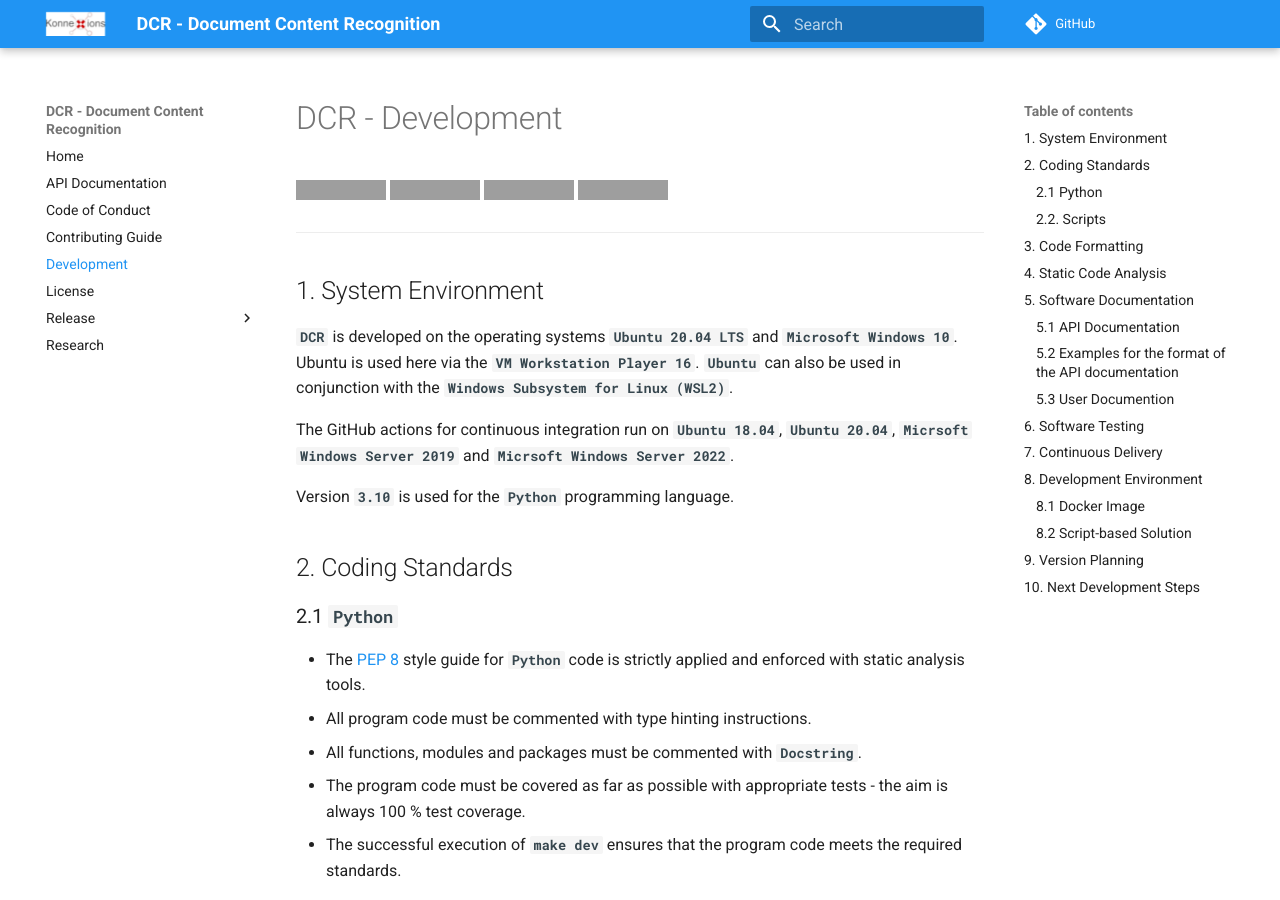
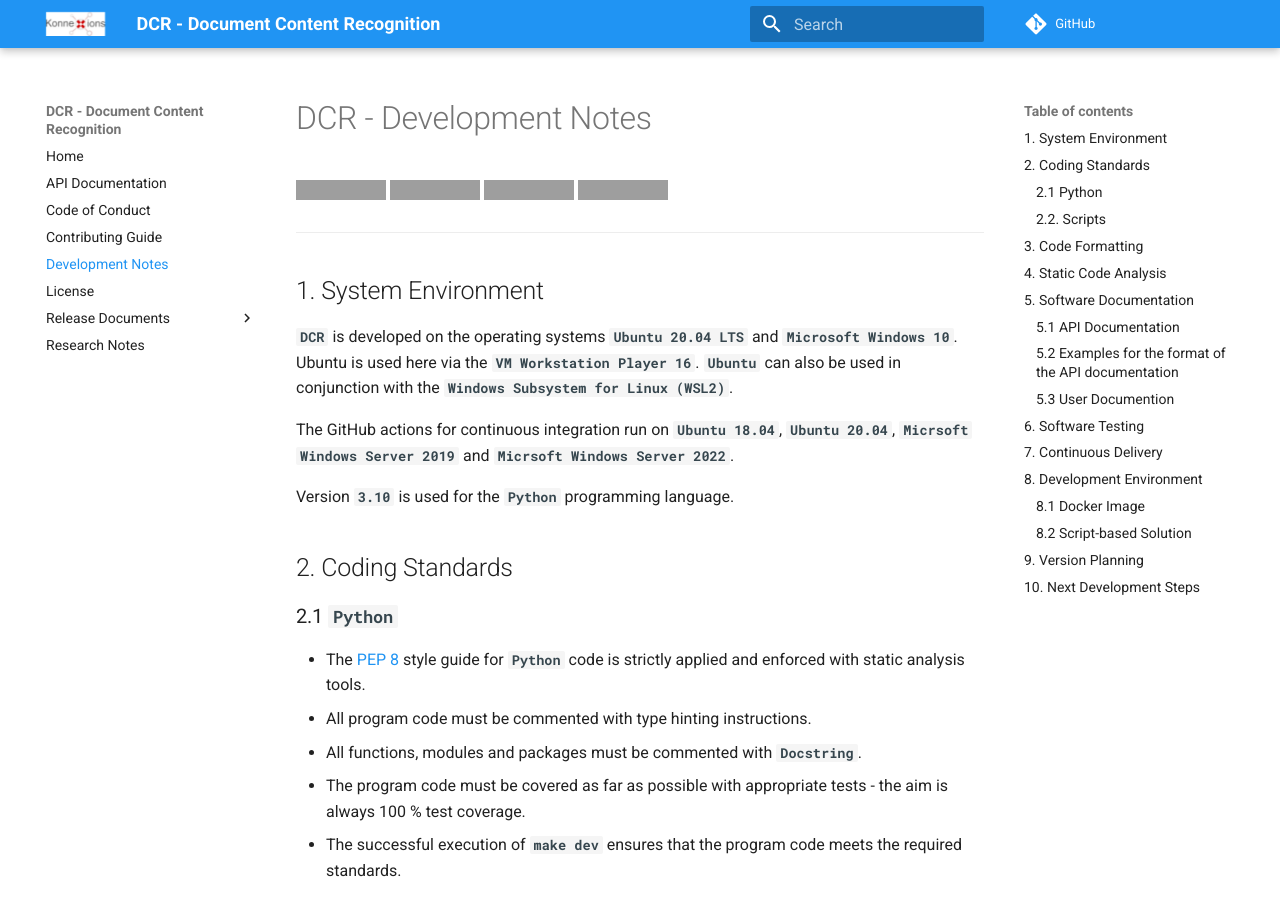
Before and after one commit to KonnexionsGmbH/dcr, an MkDocs documentation site: the page built from docs/development_notes.md, in a window 1280 px wide and 900 px high. Built offline with MkDocs 1.6.1 and Material for MkDocs 9.7.7, drawn with Linux system fonts in a browser that asks for light colours; comment, search, counter and statistics services are not loaded; some of the changed text lies outside the part shown; grey boxes are pictures that could not be loaded.

```diff
--- a/docs/development.md
+++ b/docs/development_notes.md
@@ -1,4 +1,4 @@
-# DCR - Development
+# DCR - Development Notes
 
 ![Coveralls GitHub](https://img.shields.io/coveralls/github/KonnexionsGmbH/dcr.svg)
 ![GitHub (Pre-)Release](https://img.shields.io/github/v/release/KonnexionsGmbH/dcr?include_prereleases)
@@ -34,8 +34,8 @@
 - In the event of an error, the execution of the script must be terminated immediately.
 - Apart from the main scripts, all other scripts should be present in the **`scripts`** file directory.
 - The main scripts are:
-  - `run_dcr_dev` - Running the DCR functionality for development purposes.
-  - `run_dcr_prod` - Performing the DCR functionality for productive operation.
+    - `run_dcr_dev` - Running the DCR functionality for development purposes.
+    - `run_dcr_prod` - Performing the DCR functionality for productive operation.
 
 ## 3. Code Formatting
 
--- a/mkdocs.yml
+++ b/mkdocs.yml
@@ -13,12 +13,12 @@
   - API Documentation: dcr_api.md
   - Code of Conduct: code_of_conduct.md
   - Contributing Guide: contributing.md
-  - Development : development.md
+  - Development Notes: development_notes.md
   - License: license.md
-  - Release:
+  - Release Documents:
     - Release Notes: release_notes.md
     - Release History: release_history.md
-  - Research: research.md
+  - Research Notes: research_notes.md
 
 plugins:
   - search
```
Also changed, not shown: other parts of docs/development_notes.md (+1 -0 lines), docs/contributing.md (+1 -1 lines), docs/index.md (+1 -1 lines), docs/research_notes.md (renamed from docs/research.md, +1 -1 lines).
